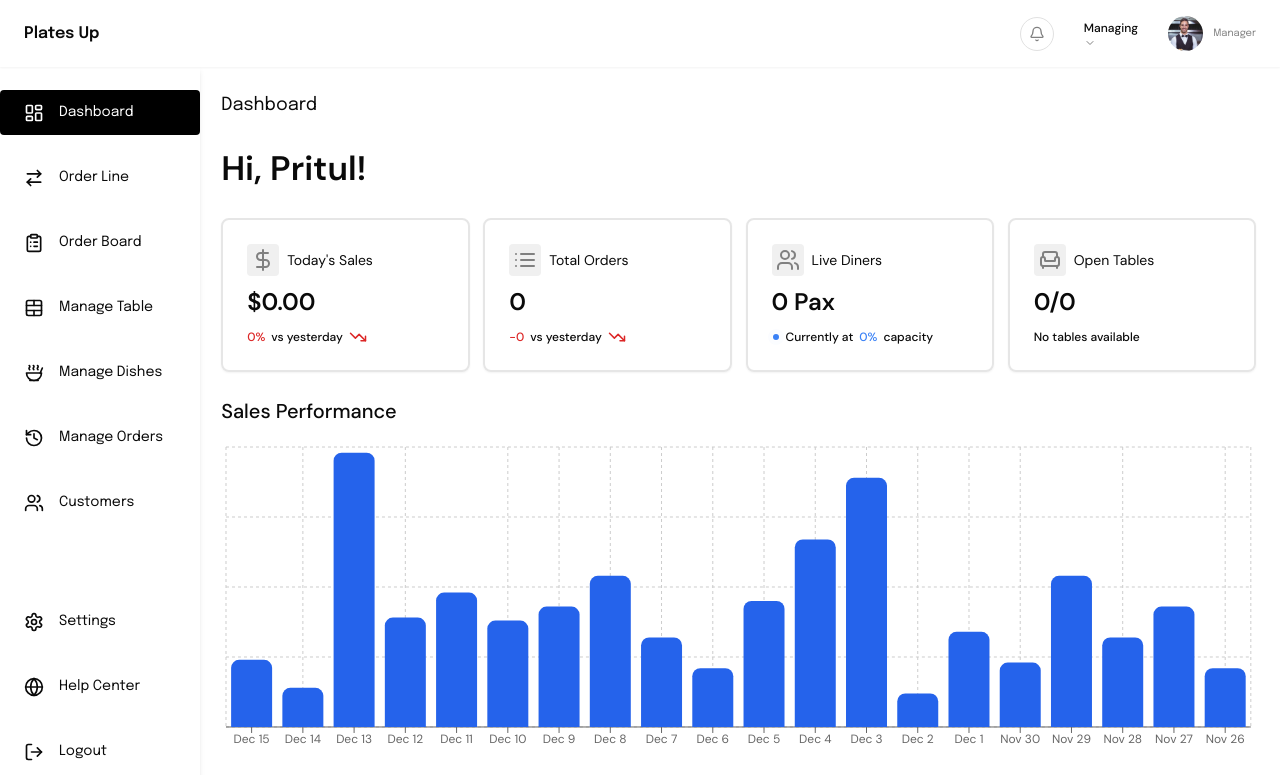
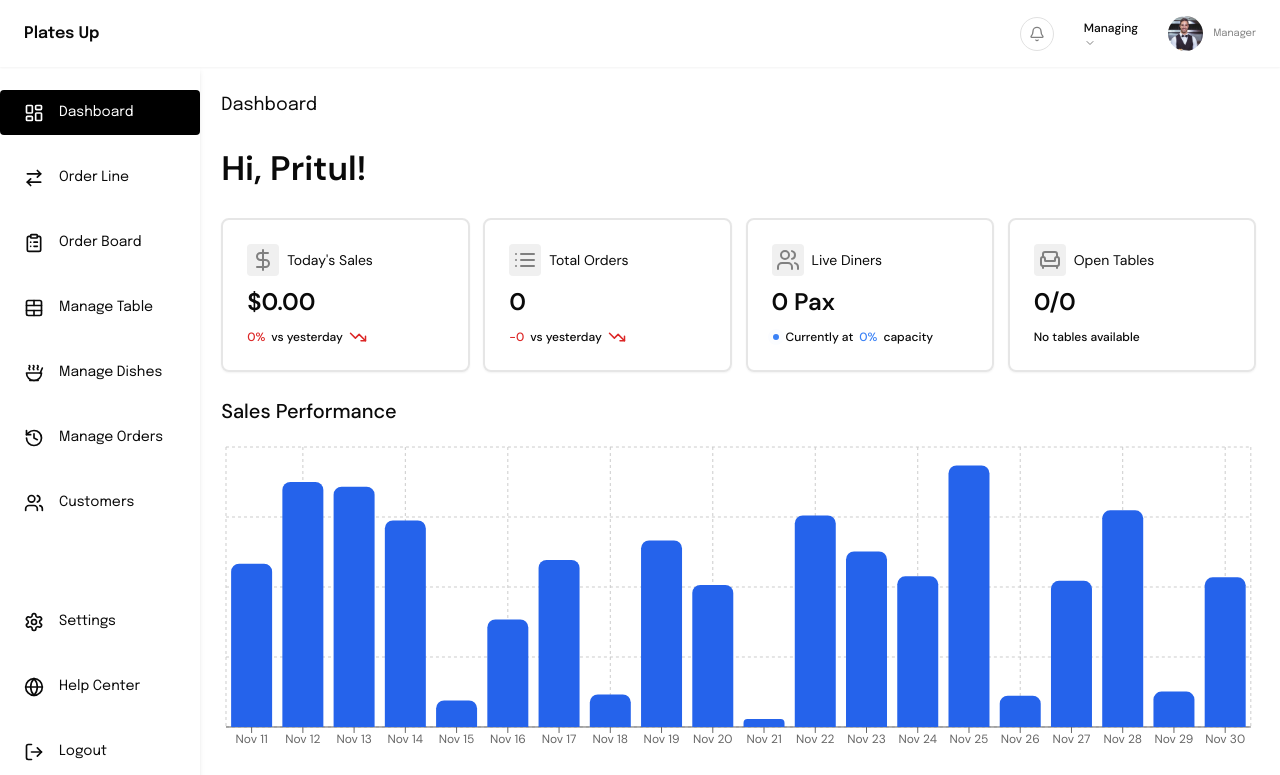
Before and after one commit to pritulgohil/restaurant-pos, a Next.js app: page /pos/dashboard in a window 1280 px wide. Shown: the top 775 px of the page. Built offline with nearby package versions, Linux system fonts and the light colour scheme; no server answers; sample sign-in values are in the browser's storage.

Commit message:
updated charts to have last 20 days and attach api to frontend

```diff
--- a/src/app/api/pos/dashboard/[restaurantId]/route.js
+++ b/src/app/api/pos/dashboard/[restaurantId]/route.js
@@ -32,7 +32,7 @@ export async function GET(req, { params }) {
     // ============================
     // Validate restaurantId
     // ============================
-    const { restaurantId } = params;
+    const { restaurantId } = await params;
     if (!restaurantId) {
       return NextResponse.json(
         { error: "Restaurant ID is required" },
--- a/src/app/components/Pos/Dashboard/DashboardChart.jsx
+++ b/src/app/components/Pos/Dashboard/DashboardChart.jsx
@@ -8,36 +8,26 @@ import {
   CartesianGrid,
   Tooltip,
   ResponsiveContainer,
-  YAxis,
 } from "recharts";
 import CustomTooltip from "@/app/components/Pos/Dashboard/CustomToolTip";
 import styles from "./DashboardChart.module.css";
 
 const DashboardChart = () => {
-  const salesData = [
-    { name: "Dec 15", sales: 2400 },
-    { name: "Dec 14", sales: 1398 },
-    { name: "Dec 13", sales: 9800 },
-    { name: "Dec 12", sales: 3908 },
-    { name: "Dec 11", sales: 4800 },
-    { name: "Dec 10", sales: 3800 },
-    { name: "Dec 9", sales: 4300 },
-    { name: "Dec 8", sales: 5400 },
-    { name: "Dec 7", sales: 3200 },
-    { name: "Dec 6", sales: 2100 },
-    { name: "Dec 5", sales: 4500 },
-    { name: "Dec 4", sales: 6700 },
-    { name: "Dec 3", sales: 8900 },
-    { name: "Dec 2", sales: 1200 },
-    { name: "Dec 1", sales: 3400 },
-    { name: "Nov 30", sales: 2300 },
-    { name: "Nov 29", sales: 5400 },
-    { name: "Nov 28", sales: 3200 },
-    { name: "Nov 27", sales: 4300 },
-    { name: "Nov 26", sales: 2100 },
-  ];
+  // Generate last 20 days dynamically
+  const salesData = Array.from({ length: 20 }, (_, i) => {
+    const date = new Date();
+    date.setDate(date.getDate() - i); // today - i days
+
+    const options = { month: "short", day: "numeric" };
+    const formattedDate = date.toLocaleDateString("en-US", options); // e.g., "Dec 18"
+
+    return {
+      name: formattedDate,
+      sales: Math.floor(Math.random() * 10000), // replace with actual sales later
+    };
+  }).reverse(); // reverse so oldest date is first
+
   return (
-    <>
     <div className="w-full mt-6 h-[320px]">
       <div className={styles.chartHeader}>Sales Performance</div>
       <ResponsiveContainer width="100%" height="100%" className="mt-4">
@@ -49,7 +39,6 @@ const DashboardChart = () => {
         </BarChart>
       </ResponsiveContainer>
     </div>
-    </>
   );
 };
 
```
Lines whose indentation alone changed are shown as unchanged.
